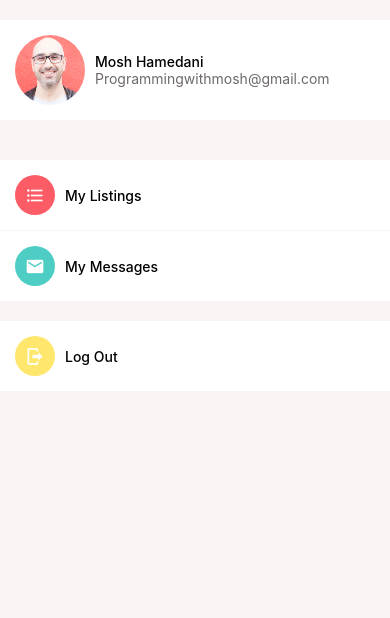
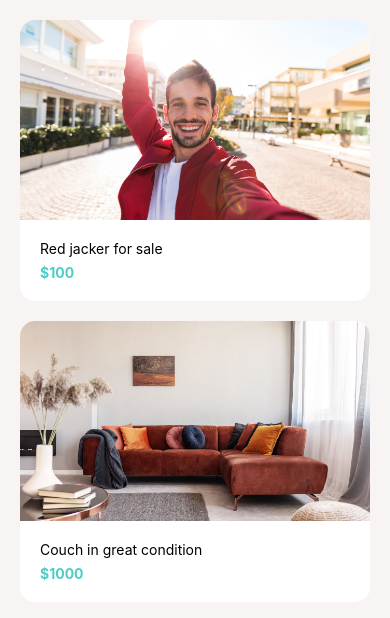
Before and after one commit to moesaniii/DoneWithIt, a React Native app: screen / in a window 390 px wide. Shown: the top 618 px of the page. Built offline with nearby package versions, Linux system fonts and the light colour scheme.

Commit message:
ListingScreen

```diff
--- a/App.js
+++ b/App.js
@@ -1,5 +1,5 @@
 import React from "react";
-import AccountScreen from "./app/screens/AccountScreen";
+import ListingScreen from "./app/screens/ListingScreen";
 export default function App() {
-  return <AccountScreen />;
+  return <ListingScreen />;
 }
--- a/app/components/Screen.js
+++ b/app/components/Screen.js
@@ -1,10 +1,14 @@
 import React from "react";
-import { StyleSheet, SafeAreaView } from "react-native";
+import { StyleSheet, SafeAreaView, View } from "react-native";
 
 import Constants from "expo-constants";
 
 function Screen({ children, style }) {
-  return <SafeAreaView style={[styles.screen, style]}>{children}</SafeAreaView>;
+  return (
+    <SafeAreaView style={[styles.screen, style]}>
+      <View style={style}>{children}</View>
+    </SafeAreaView>
+  );
 }
 
 const styles = StyleSheet.create({
--- /dev/null
+++ b/app/screens/ListingScreen.js
@@ -0,0 +1,48 @@
+import React from "react";
+import { FlatList, StyleSheet } from "react-native";
+import Card from "../components/Card";
+
+import Screen from "../components/Screen";
+import colors from "../config/colors";
+
+const listings = [
+  {
+    id: 1,
+    title: "Red jacker for sale",
+    price: 100,
+    image: require("../assets/jacket.jpg"),
+  },
+  {
+    id: 2,
+    title: "Couch in great condition",
+    price: 1000,
+    image: require("../assets/couch.jpg"),
+  },
+];
+
+function ListingScreen(props) {
+  return (
+    <Screen style={styles.screen}>
+      <FlatList
+        data={listings}
+        keyExtractor={(listings) => listings.id.toString()}
+        renderItem={({ item }) => (
+          <Card
+            title={item.title}
+            subTitle={"$" + item.price}
+            image={item.image}
+          />
+        )}
+      />
+    </Screen>
+  );
+}
+
+const styles = StyleSheet.create({
+  screen: {
+    padding: 20,
+    backgroundColor: colors.light,
+  },
+});
+
+export default ListingScreen;
```
